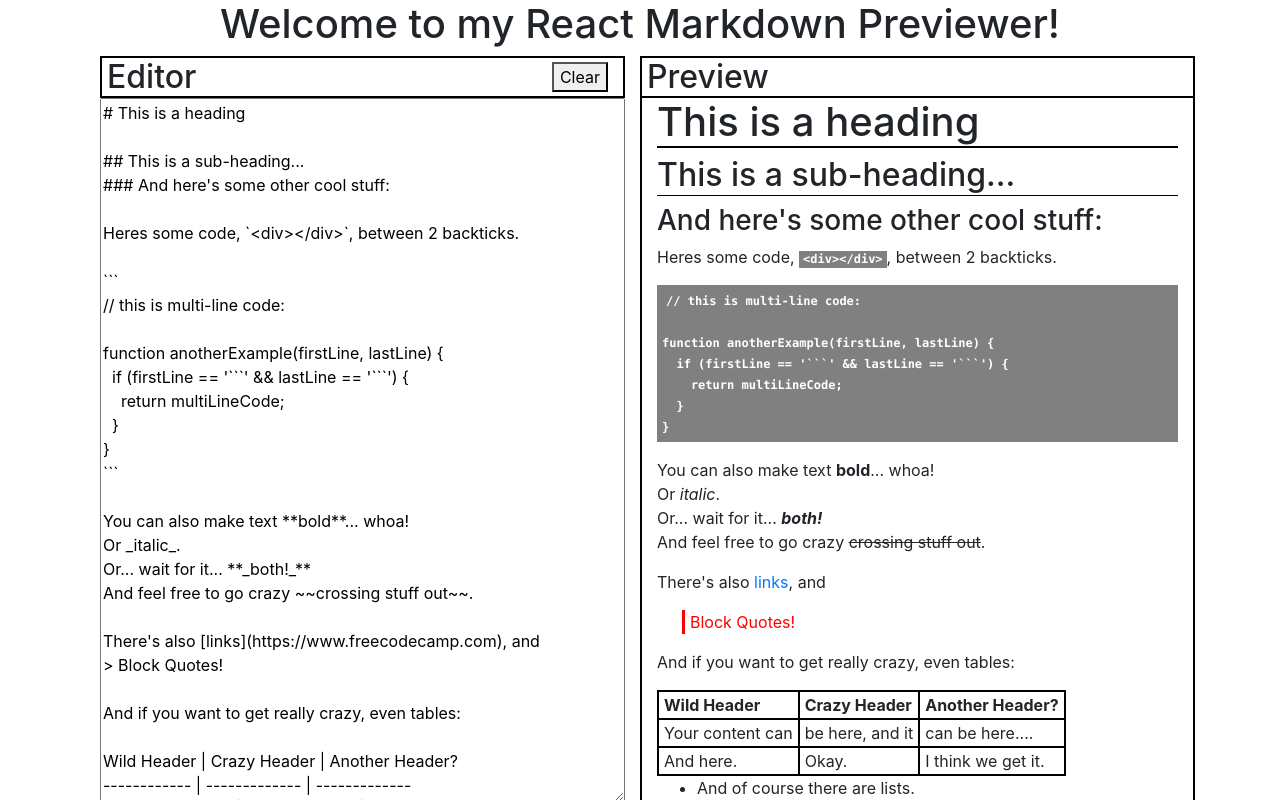
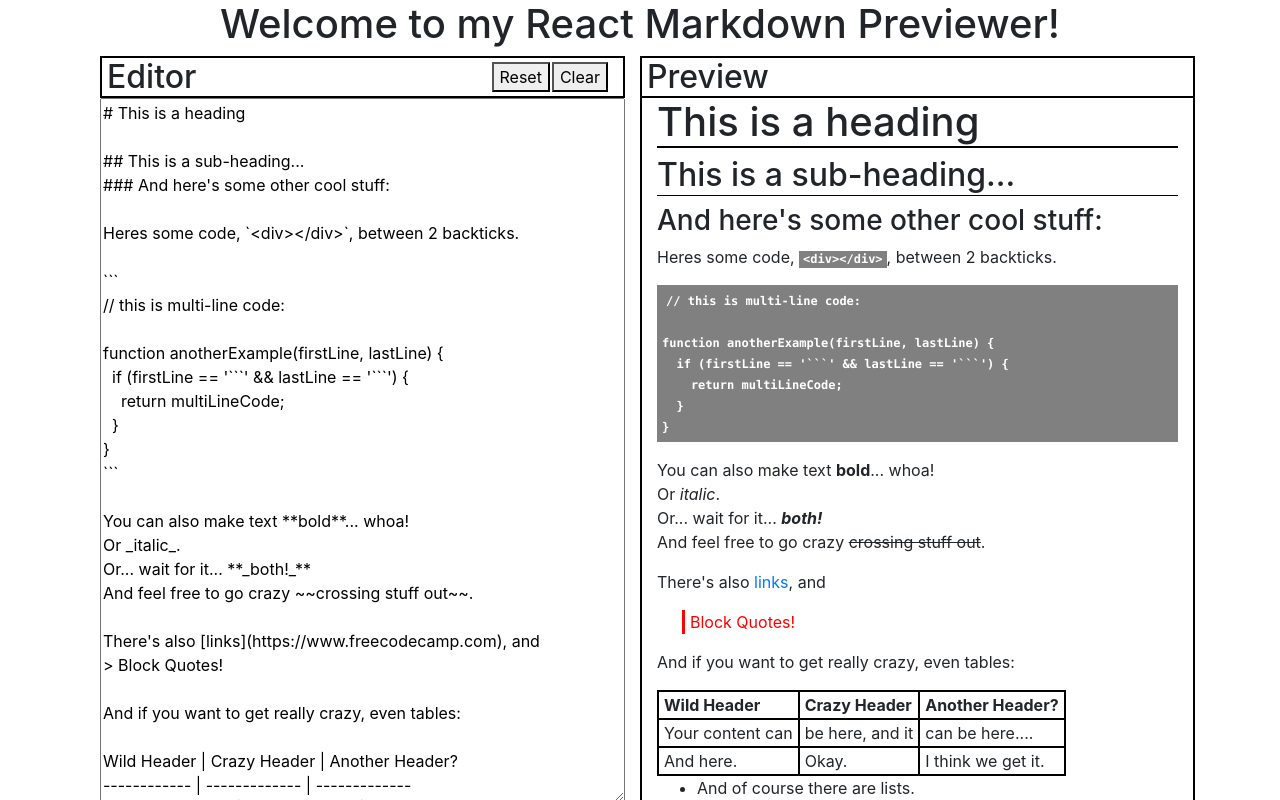
Before and after one commit to Al3busse/Markdown-Previewer, a React (Create React App) app: page / in a window 1280 px wide. Shown: the top 800 px of the page. Built offline with nearby package versions, Linux system fonts and the light colour scheme.

Commit message:
added clear and reset button

```diff
--- a/package.json
+++ b/package.json
@@ -15,7 +15,8 @@
     "react": "^16.13.1",
     "react-bootstrap": "^1.0.1",
     "react-dom": "^16.13.1",
-    "react-scripts": "^3.4.1"
+    "react-scripts": "^3.4.1",
+    "yargs-parser": "^18.1.3"
   },
   "scripts": {
     "start": "react-scripts start",
--- a/src/App.js
+++ b/src/App.js
@@ -65,6 +65,16 @@ class App extends Component {
       text: placeholder,
     };
     this.handleChange = this.handleChange.bind(this);
+    this.clearEditor = this.clearEditor.bind(this);
+    this.resetEditor = this.resetEditor.bind(this);
+  }
+
+  clearEditor() {
+    this.setState({ text: "" });
+  }
+
+  resetEditor() {
+    this.setState({ text: placeholder });
   }
 
   handleChange(e) {
@@ -86,7 +96,12 @@ class App extends Component {
         <h1 style={{ width: "100%", textAlign: "center" }}>
           Welcome to my React Markdown Previewer!
         </h1>
-        <Editor editorText={this.state.text} onChange={this.handleChange} />
+        <Editor
+          placeHolder={this.state.text}
+          onChange={this.handleChange}
+          clearButton={this.clearEditor}
+          resetButton={this.resetEditor}
+        />
         <Previewer previewText={this.state.text} />
       </Container>
     );
--- a/src/components/editor/Editor.css
+++ /dev/null
@@ -1,3 +0,0 @@
-#editor {
-  width: 100%;
-}
--- a/src/components/editor/Editor.js
+++ b/src/components/editor/Editor.js
@@ -1,11 +1,10 @@
 import React from "react";
-import "./Editor.css";
 import { Row } from "react-bootstrap";
 import { Col } from "react-bootstrap";
 
 const Editor = (props) => {
   return (
-    <Col sm={6} xs={12}>
+    <Col xs={12} sm={12} md={6}>
       <Row
         style={{
           position: "relative",
@@ -14,16 +13,31 @@ const Editor = (props) => {
         }}
       >
         <h2 style={{ margin: "auto auto auto 5px" }}>Editor</h2>
-        <button style={{ margin: "auto 15px auto auto" }}>Clear</button>
+        <button
+          onClick={props.resetButton}
+          style={{ margin: "auto 1px auto auto" }}
+        >
+          Reset
+        </button>
+        <button
+          onClick={props.clearButton}
+          style={{ margin: "auto 15px auto 1px" }}
+        >
+          Clear
+        </button>
       </Row>
 
       <textarea
-        style={{ minHeight: "88vh", minWidth: "50%", overflowY: "visible" }}
+        style={{
+          minHeight: "88vh",
+          minWidth: "50%",
+          overflowY: "visible",
+          width: "100%",
+        }}
         id='editor'
         onChange={props.onChange}
-      >
-        {props.editorText}
-      </textarea>
+        value={props.placeHolder}
+      ></textarea>
     </Col>
   );
 };
--- a/src/components/previewer/Previewer.js
+++ b/src/components/previewer/Previewer.js
@@ -11,7 +11,7 @@ marked.setOptions({
 
 const Previewer = (props) => {
   return (
-    <Col sm={6} xs={12} style={{ border: "2px solid black", padding: "0px" }}>
+    <Col style={{ border: "2px solid black", padding: "0px" }}>
       <Row
         style={{
           position: "relative",
@@ -22,7 +22,7 @@ const Previewer = (props) => {
         <h2 style={{ margin: "auto auto auto 5px" }}>Preview</h2>
       </Row>
       <div
-        style={{ overflowX: "scroll", padding: "0px 15px 0px 15px" }}
+        style={{ overflowX: "auto", padding: "0px 15px 0px 15px" }}
         id='preview'
         dangerouslySetInnerHTML={{
           __html: marked(props.previewText),
```
Also changed, not shown: 1 other file (tests, documents, lock files or other folders).
